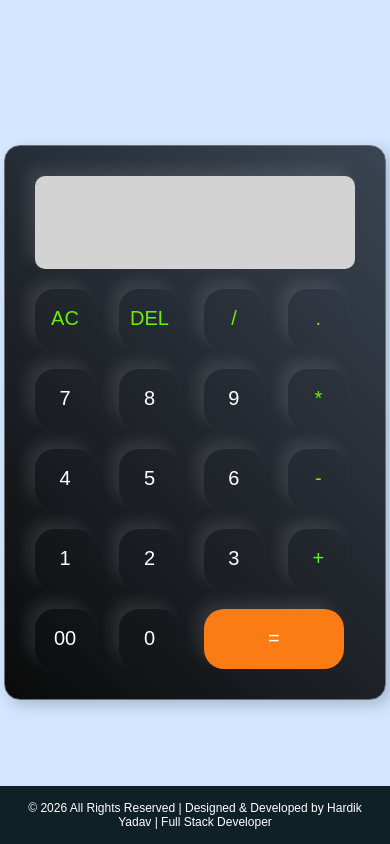
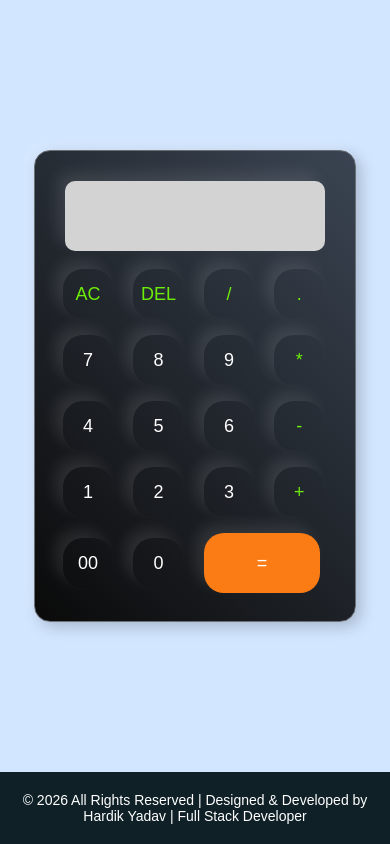
Before and after one commit to yhardik114-a11y/Portfolio, a plain HTML site: page cal.html in a window 390 px wide. Drawn offline with Linux system fonts and the light colour scheme.

Commit message:
Update cal.css

```diff
--- a/cal.css
+++ b/cal.css
@@ -1,74 +1,106 @@
 *{
-    margin: 0;
-    padding: 0;
-    box-sizing: border-box;
-    font-family: 'Poppins', sans-serif;
+    margin:0;
+    padding:0;
+    box-sizing:border-box;
+    font-family:'Poppins',sans-serif;
 }
 
 body{
-    width: 100%;
-    height: 100vh;
-    display: flex;
-    justify-content: center;
-    align-items: center;
-    background: #d2e6ff;
+    min-height:100vh;
+    display:flex;
+    flex-direction:column;
+    justify-content:center;
+    align-items:center;
+    background:#d2e6ff;
+}
+
+.container{
+    flex:1;
+    display:flex;
+    justify-content:center;
+    align-items:center;
+    width:100%;
+    padding:20px;
 }
 
 .calculator{
-    border: 1px solid #6b6f76;
-    padding: 20px;
-    border-radius: 16px;
-    background: linear-gradient(45deg, #0a0a0a, #3a4452);
-    box-shadow: -8px -8px 15px rgba(255, 255, 255, 0.1),5px 5px 15px rgba(0, 0, 0, 0.2);
-
+    border:1px solid #6b6f76;
+    padding:20px;
+    border-radius:16px;
+    background:linear-gradient(45deg,#0a0a0a,#3a4452);
+    box-shadow:-8px -8px 15px rgba(255,255,255,.1),
+               5px 5px 15px rgba(0,0,0,.2);
 }
 
 input{
-    width: 320px;
-    border: 0;
-    padding: 24px;
-    margin: 10px;
-    background: lightgray;
-    border-radius: 10px;
-    box-shadow: -8px -8px 15px rgba(255, 255, 255, 0.1) ;
-    font-size: 40px;
-    text-align: right;
-    cursor: pointer;
-    color: #040404;
+    width:320px;
+    border:0;
+    padding:24px;
+    margin:10px;
+    background:lightgray;
+    border-radius:10px;
+    box-shadow:-8px -8px 15px rgba(255,255,255,.1);
+    font-size:40px;
+    text-align:right;
+    color:#040404;
 }
 
-
-
 button{
-    border: none;
-    width: 60px;
-    height: 60px;
-    margin: 10px;
-    border-radius: 20px;
-    background: transparent;
-    color: #ffffff;
-    font-size: 20px;
-    box-shadow: -8px -8px 15px rgba(255, 255, 255, 0.1);
-    cursor: pointer;
+    border:none;
+    width:60px;
+    height:60px;
+    margin:10px;
+    border-radius:20px;
+    background:transparent;
+    color:white;
+    font-size:20px;
+    box-shadow:-8px -8px 15px rgba(255,255,255,.1);
+    cursor:pointer;
 }
 
 .equalBtn{
-    background-color: #fb7c14;
-    width: 140px;
-    height: 60px;
+    background:#fb7c14;
+    width:140px;
+    height:60px;
 }
 
 .operator{
-    color: #6dee0a;
+    color:#6dee0a;
 }
+
 footer{
-    position: fixed;
-    bottom: 0;
-    left: 0;
-    width: 100%;
-    background: #0f2027;
-    color: white;
-    text-align: center;
-    padding: 15px;
-    font-size: 12px;
+    width:100%;
+    background:#0f2027;
+    color:white;
+    text-align:center;
+    padding:20px;
+    margin-top:auto;
 }
+
+footer p{
+    font-size:16px;
+}
+
+@media (max-width:768px){
+
+    input{
+        width:260px;
+        font-size:30px;
+        padding:18px;
+    }
+
+    button{
+        width:50px;
+        height:50px;
+        margin:8px;
+        font-size:18px;
+    }
+
+    .equalBtn{
+        width:116px;
+    }
+
+    footer p{
+        font-size:14px;
+    }
+}
```
